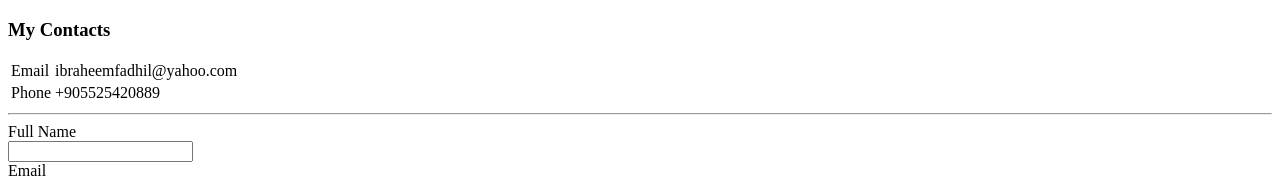
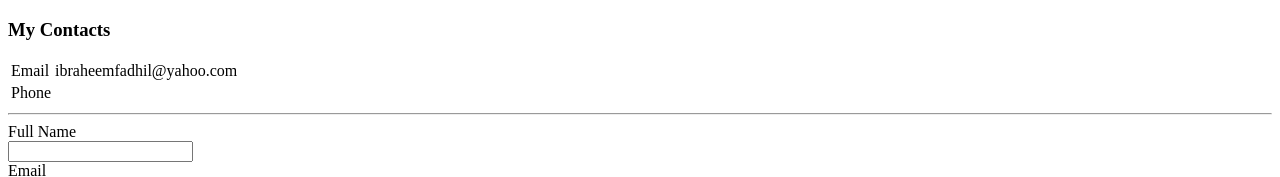
Before and after one commit to IbrahimFadhil/CV, a plain HTML site: page Contact.html in a window 1280 px wide. Shown: the top 177 px of the page. Drawn offline with Linux system fonts and the light colour scheme.

Commit message:
File Updated

```diff
--- a/Contact.html
+++ b/Contact.html
@@ -13,7 +13,7 @@
 </tr>
       <tr>
         <td>Phone</td>
-        <td>+905525420889</td>
+
       </tr>
 
     </table>
```
